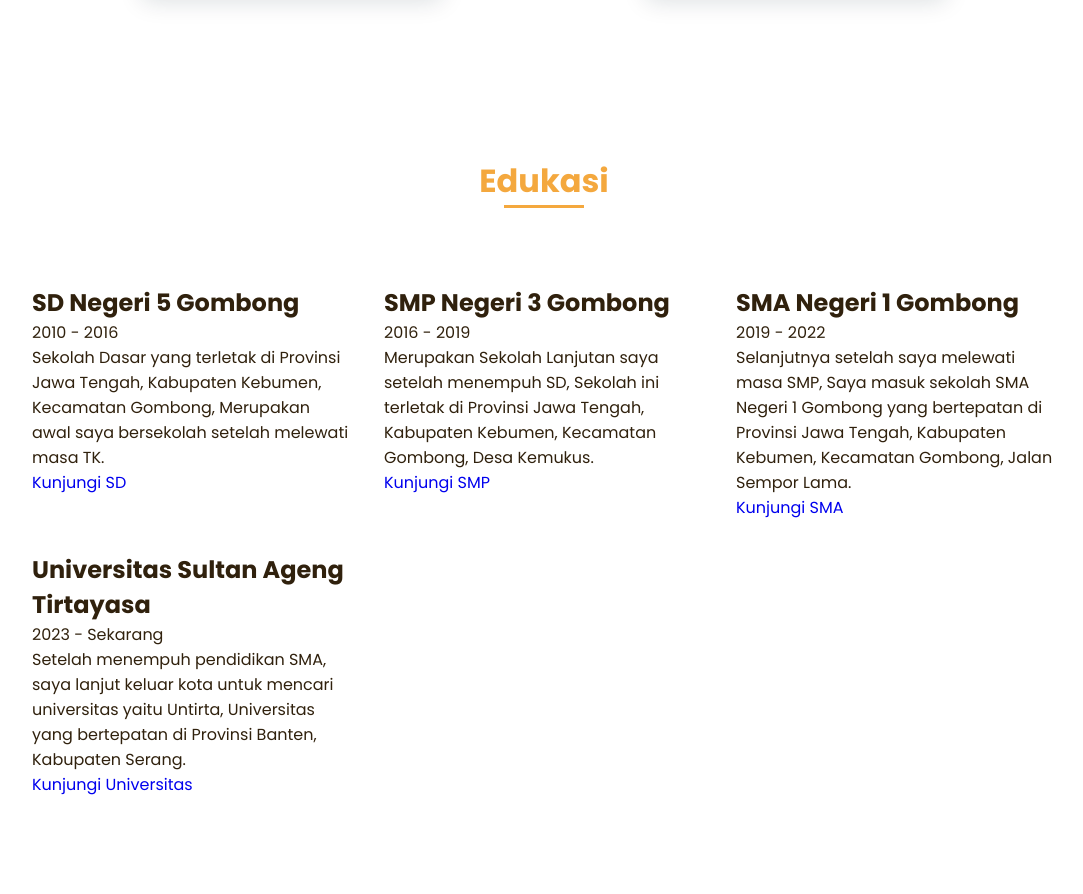
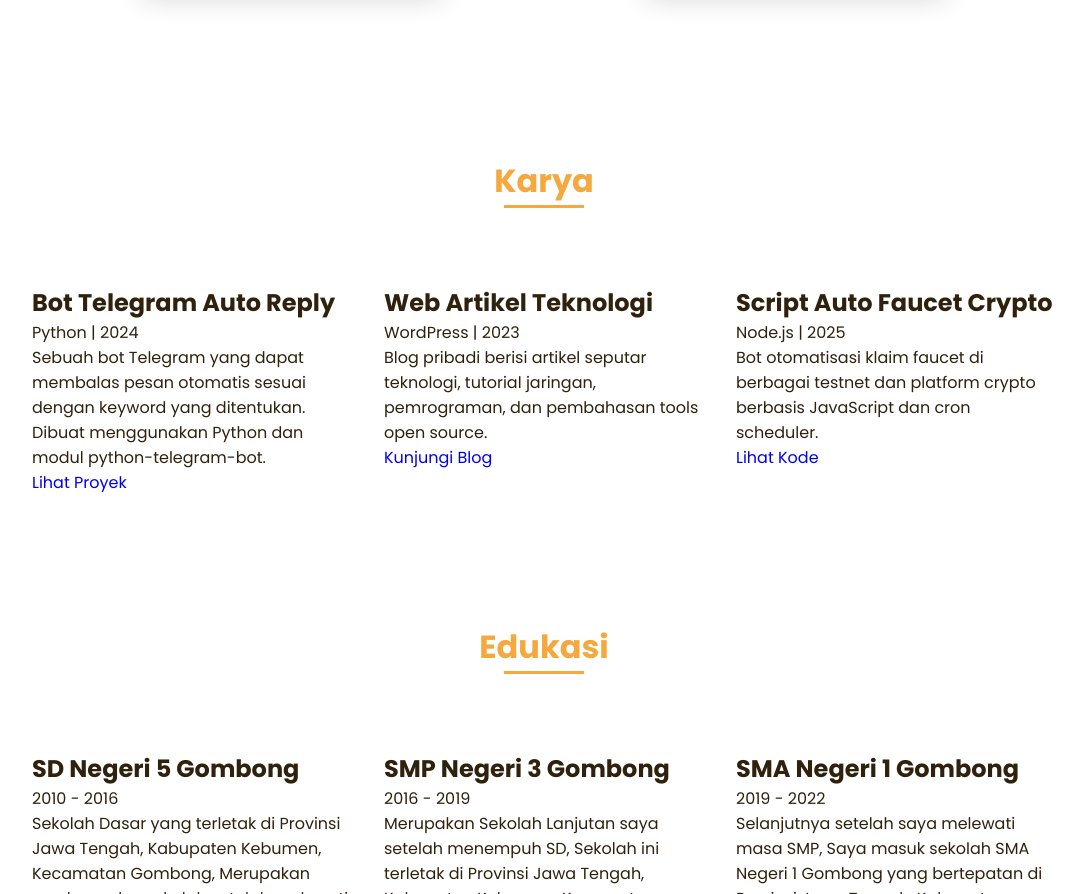
Before and after one commit to mrscriptword/website_portofolio, a plain HTML site: page index.html in a window 1280 px wide. Shown: the part 1906-2800 px from the top of the page, without its empty margins (96-1179 px from the left). Drawn offline with nearby package versions, Linux system fonts and the light colour scheme.

Commit message:
Update index.html

```diff
--- a/index.html
+++ b/index.html
@@ -24,6 +24,7 @@
                         <li class="nav__item"><a href="#home" class="nav__link active-link">Beranda</a></li>
                         <li class="nav__item"><a href="#about" class="nav__link">Tentang</a></li>
                         <li class="nav__item"><a href="#skills" class="nav__link">Skill</a></li>
+                        <li class="nav__item"><a href="#karya" class="nav__link">Karya</a></li>
                         <li class="nav__item"><a href="#Edukasi" class="nav__link">Edukasi</a></li>
                         <li class="nav__item"><a href="#contact" class="nav__link">Kontak</a></li>
                     </ul>
@@ -108,6 +109,47 @@
                         </div>
             </section>
 
+            <!--===== KARYA =====-->
+<section class="work section" id="karya">
+    <h2 class="section-title">Karya</h2>
+
+    <div class="work__container bd-grid">
+        <div class="work__item">
+            <div class="work__data">
+                <h2 class="work__title">Bot Telegram Auto Reply</h2>
+                <span class="work__subtitle">Python | 2024</span>
+                <p class="work__description">
+                    Sebuah bot Telegram yang dapat membalas pesan otomatis sesuai dengan keyword yang ditentukan. Dibuat menggunakan Python dan modul python-telegram-bot.
+                </p>
+                <a href="https://github.com/mrscriptword/telegram-bot-autoreply" class="work__button">Lihat Proyek</a>
+            </div>
+        </div>
+
+        <div class="work__item">
+            <div class="work__data">
+                <h2 class="work__title">Web Artikel Teknologi</h2>
+                <span class="work__subtitle">WordPress | 2023</span>
+                <p class="work__description">
+                    Blog pribadi berisi artikel seputar teknologi, tutorial jaringan, pemrograman, dan pembahasan tools open source.
+                </p>
+                <a href="https://tekhnopedia.my.id" class="work__button">Kunjungi Blog</a>
+            </div>
+        </div>
+
+        <div class="work__item">
+            <div class="work__data">
+                <h2 class="work__title">Script Auto Faucet Crypto</h2>
+                <span class="work__subtitle">Node.js | 2025</span>
+                <p class="work__description">
+                    Bot otomatisasi klaim faucet di berbagai testnet dan platform crypto berbasis JavaScript dan cron scheduler.
+                </p>
+                <a href="https://github.com/mrscriptword" class="work__button">Lihat Kode</a>
+            </div>
+        </div>
+    </div>
+</section>
+
+
             <!--===== Edukasi =====-->
             <section class="work section" id="Edukasi">
                 <h2 class="section-title">Edukasi</h2>
```
